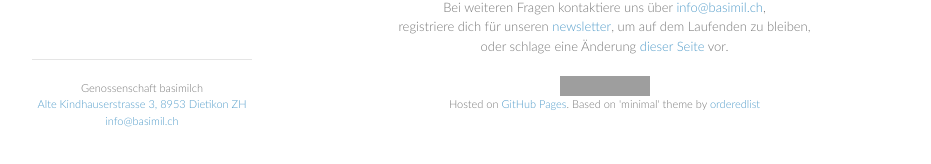
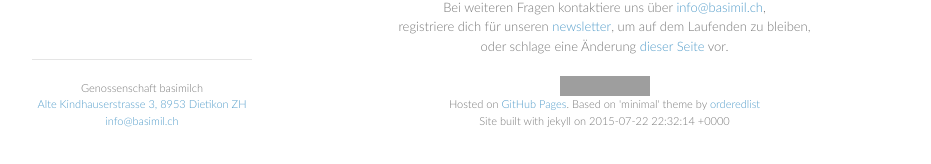
Before and after one commit to vryser/basimilch.github.io, a Jekyll site: the page built from pages/00-home.md, in a window 1280 px wide and 900 px high, scrolled down 642 px. Shown: the part 733-897 px from the top of the window, without its empty margins (178-1109 px from the left). Built offline with Jekyll 4.4.1, drawn with Linux system fonts in a browser that asks for light colours; grey boxes are pictures that could not be loaded.

Commit message:
new: add build time on content footer

```diff
--- a/_includes/content-footer.html
+++ b/_includes/content-footer.html
@@ -20,6 +20,8 @@
             <a rel="license" href="http://creativecommons.org/licenses/by-nc-nd/4.0/" target="_blank"><img alt="Creative Commons License" style="border-width:0" src="https://i.creativecommons.org/l/by-nc-nd/4.0/80x15.png" /></a><br />
             Hosted on <a href="{{ site.github.repo.url }}" target="_blank">GitHub Pages</a>.
             Based on 'minimal' theme by <a href="https://github.com/orderedlist" target="_blank">orderedlist</a>
+            <br>
+            Site built with jekyll on {{ site.time }}
         </p>
     </small>
 </section>
```
